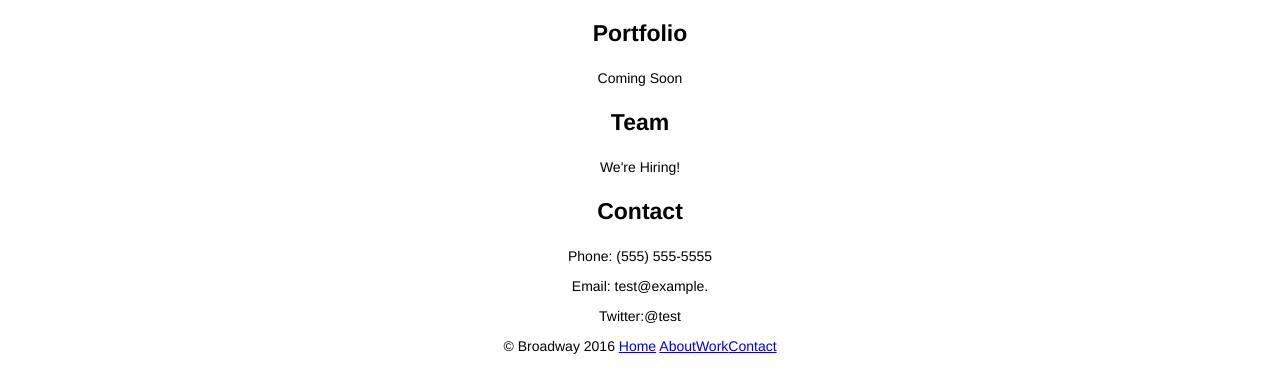
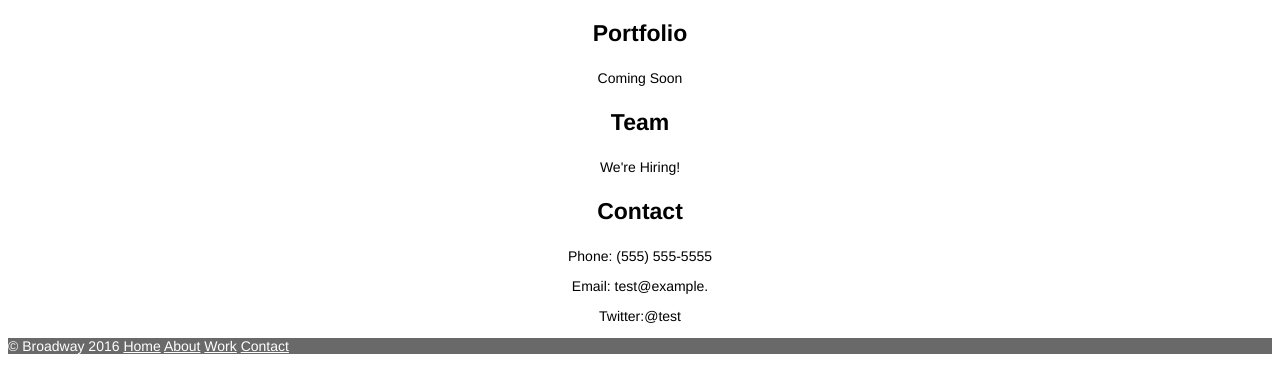
Before and after one commit to lpelaez/Broadway, a plain HTML site: page index.html in a window 1280 px wide. Shown: the part 1701-2069 px from the top of the page. Drawn offline with Linux system fonts and the light colour scheme.

Commit message:
Complete project per redline

```diff
--- a/Resources/css/style.css
+++ b/Resources/css/style.css
@@ -41,7 +41,14 @@ p {
 }
 
 .BottomLinks {
+  font-size: 11px;
+  color: white;
+  background-color: dimgray;
+  text-align: left;
+}
 
+#BottomLinks {
+  color: white;
 }
 
 .BottomHalf {
--- a/index.html
+++ b/index.html
@@ -46,9 +46,11 @@
         <p>Email: test@example.</p>
         <p>Twitter:@test</p>
       </div>
-
-      <p>© Broadway 2016 <a href="./index.html" class="BottomLinks">Home</a>
-      <a href="#Process" class="BottomLinks">About</a><a href="#Work" class="BottomLinks">Work</a><a href="#Contact" class="BottomLinks">Contact</a></p>
-
+    <div class="BottomLinks">
+      <p>© Broadway 2016 <a href="./index.html" id="BottomLinks">Home</a>
+      <a href="#Process" id="BottomLinks">About</a>
+      <a href="#Work" id="BottomLinks">Work</a>
+      <a href="#Contact" id="BottomLinks">Contact</a></p>
+    </div>
   </body>
 </html>
```
